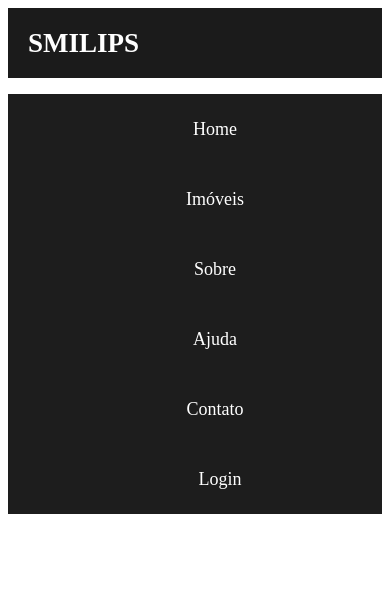
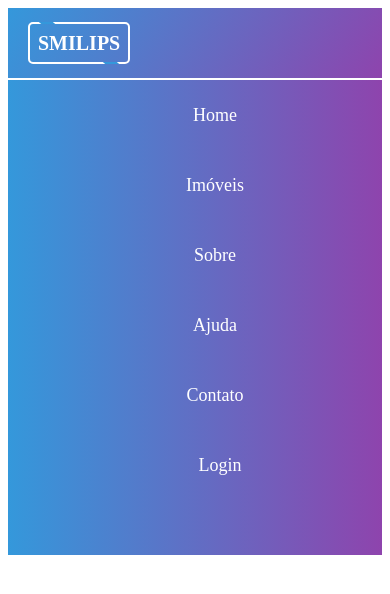
Before and after one commit to ThiagoRDS-042/SMILIPS, a PHP site: page /view/nav.php in a window 390 px wide. Shown: the top 594 px of the page. Run offline with PHP 8.4, Linux system fonts and the light colour scheme.

Commit message:
alterações

```diff
--- a/controller/usuario/campoValido.php
+++ b/controller/usuario/campoValido.php
@@ -8,7 +8,7 @@ if (isset($_POST['email'])) {
     $usuario = $conexao->query("SELECT * FROM usuario WHERE emailUsuario = '$email'");
 
     if ($usuario->num_rows > 0) {
-        echo '<font color= "#842029"><b>Email Inválido!</b></font>';
+        echo '<font color= "#842029"><b>Email já Inválido!</b></font>';
     }else if($email == null){
         echo '<font color= "#842029"><b>Email Inválido!</b></font>';
     }else if(!preg_match("/.{3}+@.+\..{3}+/", $email)){
@@ -24,13 +24,13 @@ if(isset($_POST['cpf_cnpj'])){
     $usuario = $conexao->query("SELECT * FROM usuario WHERE cpf_cnpj = '$cpf_cnpj'");
 
     if ($usuario->num_rows > 0) {
-        echo '<font color= "#842029"><b>CPF ou CNPJ Inválido!</b></font>';
+        echo '<font color= "#842029"><b>CPF ou CNPJ já Inválido!</b></font>';
     }else if($cpf_cnpj == null){
         echo '<font color= "#842029"><b>CPF ou CNPJ Inválido!</b></font>';
     }else if((preg_match("/^\d{3}\.\d{3}\.\d{3}\-\d{2}$|^\d{11}$/", $cpf_cnpj)) or (preg_match("/^\d{2}\.\d{3}\.\d{3}\/\d{4}\-\d{2}$|^\d{14}$/", $cpf_cnpj))){
         echo '<font color= "#055160"><b>CPF ou CNPJ Válido!</b></font>';
     } else {
-        echo '<font color= "#055160"><b>CPF ou CNPJ Inválido!</b></font>';
+        echo '<font color= "#842029"><b>CPF ou CNPJ Inválido!</b></font>';
     }
 }
 
--- a/view/css/nav.css
+++ b/view/css/nav.css
@@ -3,7 +3,9 @@
 }
 
 nav {
-    background-color: #1b1b1b;
+    height: 80px;
+    background: linear-gradient(120deg, #3498db, #8e44ad);
+    line-height: 80px;
 }
 
 nav::after {
@@ -14,15 +16,50 @@ nav::after {
 
 nav .logo {
     float: left;
-    padding: 0 60px;
+    padding: 0 50px;
+    height: 80px;
+    line-height: 85px;
 }
 
 nav .logo a {
+    position: relative;
     text-decoration: none;
     color: white;
     font-size: 27px;
     line-height: 70px;
     font-weight: 600;
+    padding: 8px;
+    border: 2px solid white;
+    border-radius: 5px;
+}
+
+nav .logo a::after,
+nav .logo a::before {
+    content: '';
+    position: absolute;
+    width: 14px;
+    height: 2px;
+    background: #3498db;
+    transform: skewX(50deg);
+    transition: .4s linear;
+}
+
+nav .logo a::before {
+    top: -2px;
+    left: 10px;
+}
+
+nav .logo a::after {
+    bottom: -2px;
+    right: 10px;
+}
+
+nav .logo a:hover::before {
+    left: 80%;
+}
+
+nav .logo a:hover::after {
+    right: 80%;
 }
 
 nav ul {
@@ -33,7 +70,7 @@ nav ul {
 
 nav ul li {
     display: inline-block;
-    background: #1b1b1b;
+    background: transparent;
 }
 
 nav ul li a {
@@ -45,7 +82,6 @@ nav ul li a {
 }
 
 nav ul li a:hover {
-    color: cyan;
     border-radius: 5px;
     box-shadow: 0 0 5px #33ffff, 0 0 5px #66ffff;
 }
@@ -73,7 +109,7 @@ nav .fa-sign-in-alt {
 
 /* Responsividade */
 
-@media (max-width: 843px) {
+@media (max-width: 850px) {
     nav ul {
         margin-right: 20px;
     }
@@ -85,28 +121,39 @@ nav .fa-sign-in-alt {
     }
 }
 
-@media (max-width: 663px) {
+@media (max-width: 685px) {
     nav {
         height: 70px;
     }
     nav ul {
-        margin-right: 0;
+        margin: 2px 0 0 0;
         float: right;
+        height: 475px;
         width: 50%;
-        background: rgba(27, 27, 27, .99);
+        background: linear-gradient(45deg, #3498db, #8e44ad);
         text-align: center;
     }
     nav .logo {
         padding: 0 60px;
         width: 100%;
+        height: 70px;
+        line-height: 70px;
+    }
+    nav .logo a {
+        font-size: 24px;
     }
     nav ul li a {
-        padding: 8px 20px;
+        display: inline-block;
+        width: 100%;
+        height: 100%;
+        padding: 0;
     }
     nav ul li {
         background: transparent;
         display: inline-block;
         width: 100%;
+        height: 70px;
+        line-height: 70px;
     }
     nav ul li:hover {
         box-shadow: 0 0 5px #33ffff, 0 0 5px #66ffff;
@@ -141,7 +188,11 @@ nav .fa-sign-in-alt {
     nav .logo {
         padding: 0 20px;
     }
+    nav .logo a {
+        font-size: 20px;
+    }
     nav ul {
+        background: linear-gradient(90deg, #3498db, #8e44ad);
         width: 100%;
     }
     nav .icon {
--- a/view/css/usuario/home.css
+++ b/view/css/usuario/home.css
@@ -61,7 +61,7 @@
     display: block;
     min-width: 80px;
     height: 60px;
-    line-height: 60px;
+    line-height: 65px;
     text-align: center;
 }
 
--- a/view/js/home.js
+++ b/view/js/home.js
@@ -13,7 +13,7 @@ btnMore.addEventListener('click', () => {
         inputs[1].classList.toggle('hidden');
         inputs[2].classList.toggle('hidden');
         filter.style.height = '330px';
-        btnMore.innerHTML = '<i class="fas fa-search-plus"></i>Menos Opções';
+        btnMore.innerHTML = '<i class="fas fa-search-minus"></i>Menos Opções';
         // se nao volte ao valor inicial, mesma coisa com o texto
     } else {
         inputs[1].classList.toggle('hidden');
```
Also changed, not shown: controller/verificarCampo/verificarCpf_cnpj.js (+0 -21 lines), controller/verificarCampo/verificarEmail.js (+0 -21 lines), controller/verificarCampo/verificarSenha.js (+0 -18 lines), controller/verificarCampo/verificarTelefone.js (+0 -17 lines), view/css/home.css (+10 -3 lines), view/css/login.css (+28 -4 lines), view/css/usuario/cadastro.css (+19 -1 lines), view/pages/login.php (+3 -13 lines), view/pages/usuario/cadastro.php (+3 -12 lines).
